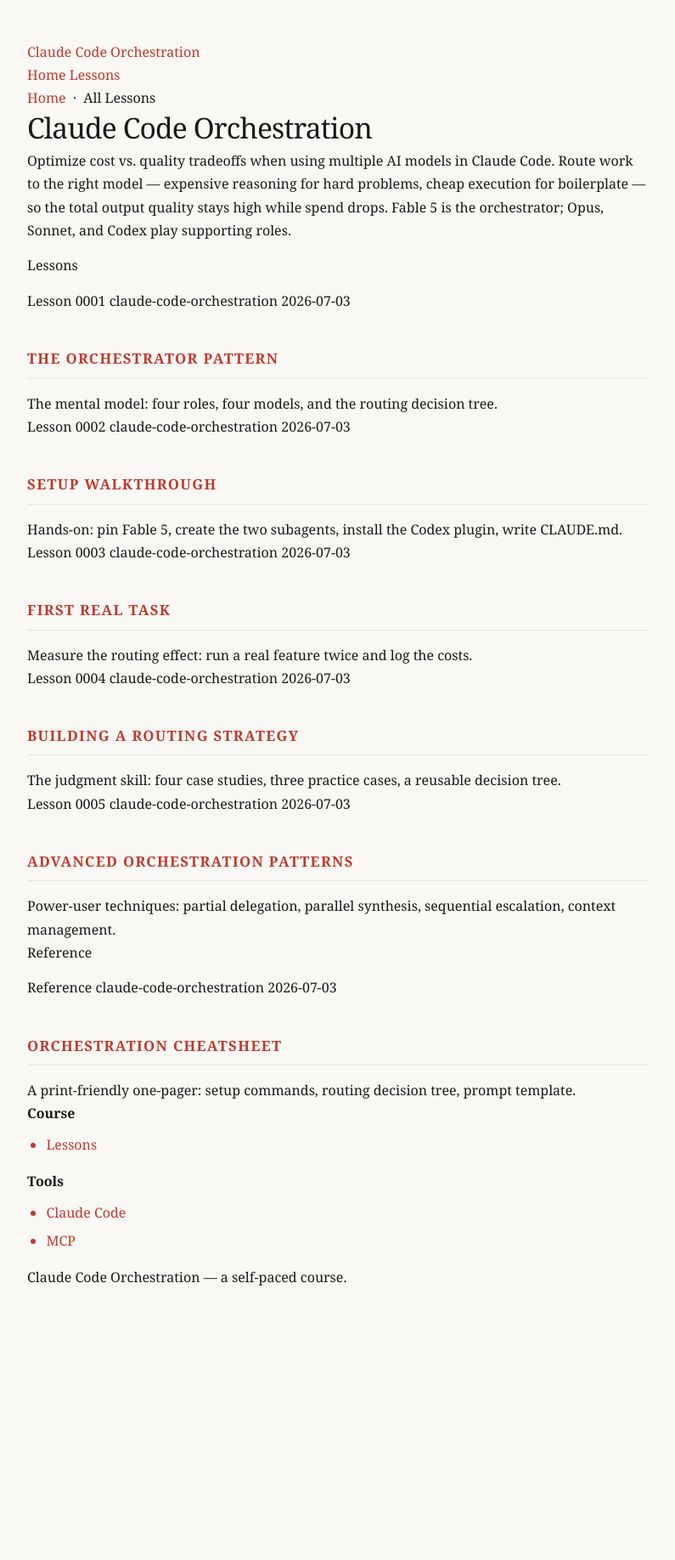
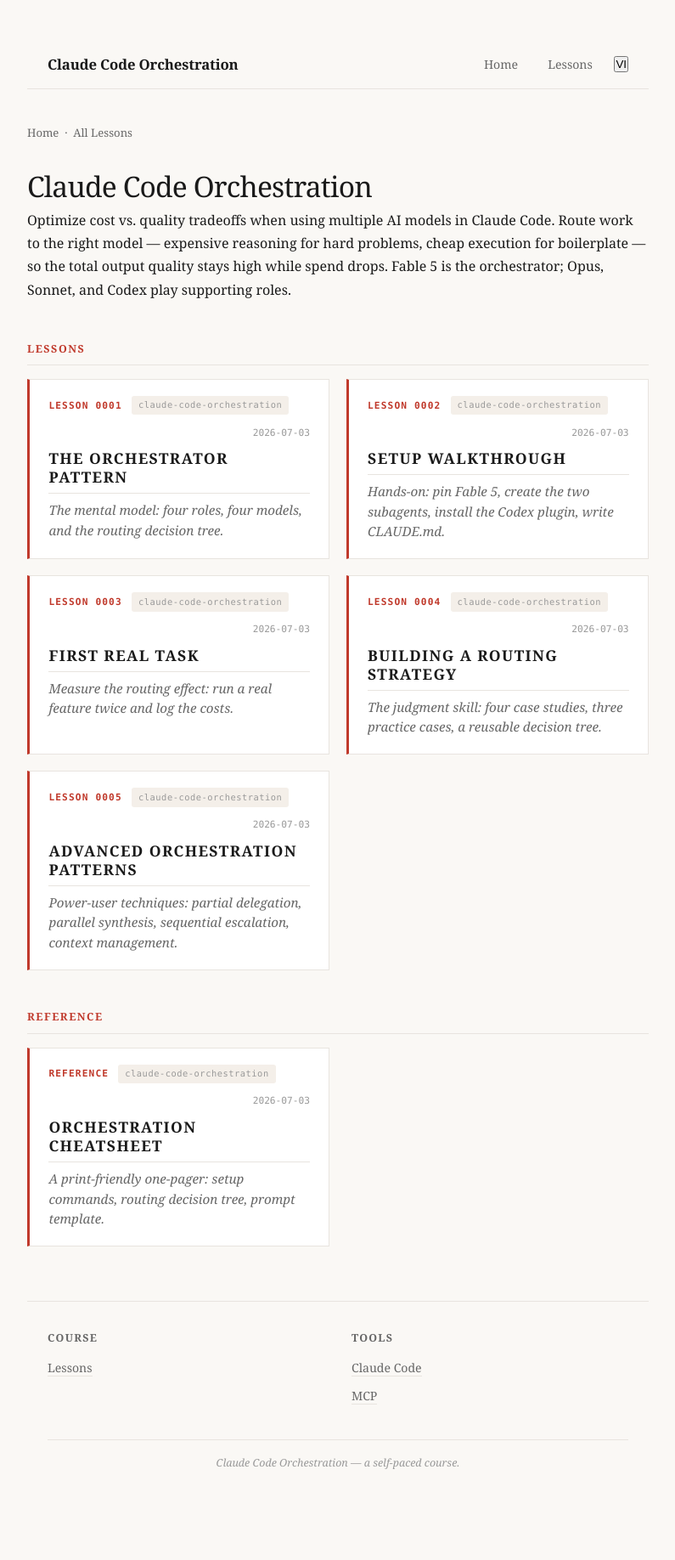
Before and after one commit to trinq/trinq.github.io, a Jekyll site: the page claude-code-orchestration/index.html, which Jekyll copies as it is, in a window 1280 px wide. Shown: the whole page at 85% size, without its empty margins (242-1037 px from the left). Built offline with Jekyll 4.4.1, drawn with Linux system fonts in a browser that asks for light colours; before the commit the page ends 1597 px from its top, so only the background shows below that.

Commit message:
fix(orchestration): add missing chrome styles (header, footer, cards) + i18n.js
The course index referenced classes (.site-header, .lesson-grid, .card-*)
that weren't defined in styles.css, so the header rendered as plain text
and the lessons grid had no card styling. Added chrome section using the
existing Tufte/cream palette (--bg #faf8f5, --accent #c0392b, Georgia,
SF Mono). Lesson-interior styles untouched.

Also added assets/i18n.js (copied from four-loops) so the index.html
script tag stops 404'ing in the console.

Co-authored-by: Cursor <cursoragent@cursor.com>

```diff
--- /dev/null
+++ b/claude-code-orchestration/assets/i18n.js
@@ -0,0 +1,146 @@
+/**
+ * i18n.js — lightweight in-page translation using Google Translate (unofficial API)
+ *
+ * Usage:
+ *   <script src="i18n.js" data-source="en" data-target="vi"></script>
+ *
+ * How it works:
+ *   1. On load, caches the English original in memory.
+ *   2. On first translate, calls Google Translate API and caches the result.
+ *   3. Subsequent toggles are instant (cache hit).
+ *   4. Translation state persists via sessionStorage across page navigations.
+ */
+
+(function () {
+  'use strict';
+
+  const GT_URL = (text, sl, tl) =>
+    `https://translate.googleapis.com/translate_a/single?client=webapp` +
+    `&sl=${sl}&tl=${tl}&hl=${tl}&dt=t&q=${encodeURIComponent(text)}`;
+
+  const cache = new Map();
+  let isTranslated = false;
+  let isTranslating = false;
+
+  const $ = (sel, ctx) => (ctx || document).querySelector(sel);
+
+  function parseResponse(data) {
+    if (!Array.isArray(data)) throw new Error('Unexpected response');
+    return data[0].map((seg) => seg[0]).join('');
+  }
+
+  async function translate(text, sourceLang, targetLang) {
+    const res = await fetch(GT_URL(text, sourceLang, targetLang));
+    if (!res.ok) throw new Error(`HTTP ${res.status}`);
+    const data = await res.json();
+    return parseResponse(data);
+  }
+
+  async function translatePage(sourceLang, targetLang, mainEl) {
+    const key = location.href;
+    let stored = cache.get(key);
+    if (!stored) {
+      const html = mainEl.innerHTML;
+      const translated = await translate(html, sourceLang, targetLang);
+      stored = { en: html, vi: translated };
+      cache.set(key, stored);
+    }
+    return stored[targetLang];
+  }
+
+  function buildToggle(sourceLang, targetLang) {
+    const btn = document.createElement('button');
+    btn.className = 'lang-toggle';
+    btn.setAttribute('aria-label', `Switch to ${targetLang}`);
+    btn.setAttribute('data-action', 'lang-toggle');
+
+    function refreshLabel() {
+      btn.textContent = isTranslated
+        ? sourceLang.toUpperCase()
+        : targetLang.toUpperCase();
+    }
+    refreshLabel();
+
+    btn.addEventListener('click', async () => {
+      if (isTranslating) return;
+
+      if (!isTranslated) {
+        const main = $('main');
+        if (!main) return;
+
+        btn.classList.add('loading');
+        btn.textContent = '…';
+        isTranslating = true;
+
+        try {
+          const target = await translatePage(sourceLang, targetLang, main);
+          main.innerHTML = target;
+          isTranslated = true;
+          sessionStorage.setItem('i18n_translated', '1');
+          document.documentElement.lang = targetLang;
+        } catch (err) {
+          console.error('[i18n] Translation failed:', err);
+          btn.textContent = '!';
+          setTimeout(refreshLabel, 1500);
+        } finally {
+          btn.classList.remove('loading');
+          isTranslating = false;
+          refreshLabel();
+        }
+      } else {
+        const main = $('main');
+        const key = location.href;
+        const stored = cache.get(key);
+        if (stored) main.innerHTML = stored[sourceLang];
+        isTranslated = false;
+        sessionStorage.removeItem('i18n_translated');
+        document.documentElement.lang = sourceLang;
+        refreshLabel();
+      }
+    });
+
+    return btn;
+  }
+
+  function autoAppendToggle(sourceLang, targetLang) {
+    const nav = $('.site-nav');
+    if (nav) {
+      nav.appendChild(buildToggle(sourceLang, targetLang));
+    } else {
+      document.body.appendChild(buildToggle(sourceLang, targetLang));
+    }
+  }
+
+  function init() {
+    const script = $('script[data-source][data-target]');
+    if (!script) return;
+
+    const sourceLang = script.dataset.source;
+    const targetLang = script.dataset.target;
+
+    if (sessionStorage.getItem('i18n_translated') === '1') {
+      const main = $('main');
+      const key = location.href;
+      const stored = cache.get(key);
+      if (stored) {
+        main.innerHTML = stored[targetLang];
+        isTranslated = true;
+        document.documentElement.lang = targetLang;
+      }
+    }
+
+    autoAppendToggle(sourceLang, targetLang);
+  }
+
+  window.__i18n = {
+    translate,
+    getCache: () => cache,
+    getIsTranslated: () => isTranslated,
+  };
+
+  if (document.readyState === 'loading') {
+    document.addEventListener('DOMContentLoaded', init);
+  } else {
+    init();
+  }
+})();
--- a/claude-code-orchestration/assets/styles.css
+++ b/claude-code-orchestration/assets/styles.css
@@ -348,6 +348,198 @@ tr:hover td { background: var(--code-bg); }
 .footer-nav a { color: var(--accent); }
 .footer-nav a:hover { border-bottom-color: var(--accent); }
 
+/* ---- Site chrome (sibling to the lesson-interior rules above) ---- */
+
+/* Header */
+.site-header {
+  background: var(--bg);
+  border-bottom: 1px solid var(--rule);
+  padding: 0 1.5rem;
+  margin-bottom: 2.5rem;
+}
+.site-header-inner {
+  max-width: 780px;
+  margin: 0 auto;
+  display: flex;
+  align-items: center;
+  justify-content: space-between;
+  gap: 2rem;
+  height: 3.5rem;
+}
+.site-logo {
+  font-family: Georgia, "Iowan Old Style", "Times New Roman", serif;
+  font-size: 1.05rem;
+  font-weight: 700;
+  color: var(--ink);
+  letter-spacing: -0.01em;
+  text-decoration: none;
+  border-bottom: none;
+  white-space: nowrap;
+}
+.site-logo:hover { color: var(--accent); border-bottom-color: transparent; }
+.site-nav {
+  display: flex;
+  align-items: center;
+  gap: 1rem;
+}
+.site-nav a {
+  font-size: 0.88rem;
+  font-weight: 500;
+  color: var(--ink-soft);
+  text-decoration: none;
+  padding: 0.3rem 0.6rem;
+  border-radius: 3px;
+}
+.site-nav a:hover { color: var(--accent); background: var(--code-bg); }
+.site-nav a.active { color: var(--accent); }
+
+/* Breadcrumbs */
+.crumbs {
+  font-size: 0.82rem;
+  color: var(--ink-soft);
+  margin-bottom: 2rem;
+  font-family: Georgia, "Iowan Old Style", serif;
+}
+.crumbs a { color: var(--ink-soft); }
+.crumbs a:hover { border-bottom-color: var(--ink-soft); }
+
+/* Section label (e.g. "Lessons", "Reference" above the card grid) */
+.section-label {
+  font-size: 0.78rem;
+  font-weight: 700;
+  letter-spacing: 0.12em;
+  text-transform: uppercase;
+  color: var(--accent);
+  margin-top: 2.8rem;
+  margin-bottom: 1rem;
+  padding-bottom: 0.5rem;
+  border-bottom: 1px solid var(--rule);
+}
+
+/* Lesson grid (the card container) */
+.lesson-grid {
+  display: grid;
+  grid-template-columns: repeat(auto-fill, minmax(300px, 1fr));
+  gap: 1.2rem;
+  margin-bottom: 2.5rem;
+}
+
+/* Card */
+.card {
+  border: 1px solid var(--rule);
+  border-left: 3px solid var(--accent);
+  background: #fff;
+  padding: 1.2rem 1.4rem;
+  transition: transform 0.15s, border-color 0.15s, box-shadow 0.15s;
+}
+.card:hover {
+  transform: translateY(-1px);
+  border-color: var(--rule-strong);
+  border-left-color: var(--accent);
+  box-shadow: 0 2px 12px rgba(192, 57, 43, 0.06);
+}
+.card-meta {
+  display: flex;
+  align-items: center;
+  gap: 0.7rem;
+  margin-bottom: 0.6rem;
+  flex-wrap: wrap;
+}
+.card-num {
+  font-family: "SF Mono", Menlo, monospace;
+  font-size: 0.7rem;
+  font-weight: 700;
+  letter-spacing: 0.1em;
+  text-transform: uppercase;
+  color: var(--accent);
+}
+.card-category-badge {
+  font-family: "SF Mono", Menlo, monospace;
+  font-size: 0.65rem;
+  letter-spacing: 0.05em;
+  color: var(--ink-dim);
+  background: var(--code-bg);
+  padding: 0.15rem 0.5rem;
+  border-radius: 3px;
+}
+.card-time {
+  font-family: "SF Mono", Menlo, monospace;
+  font-size: 0.7rem;
+  color: var(--ink-dim);
+  margin-left: auto;
+}
+.card-title {
+  font-size: 1.1rem;
+  font-weight: 700;
+  line-height: 1.25;
+  margin: 0.3rem 0 0.5rem;
+}
+.card-title a {
+  color: var(--ink);
+  text-decoration: none;
+  border-bottom: 1px solid transparent;
+}
+.card-title a:hover { color: var(--accent); border-bottom-color: var(--accent); }
+.card-desc {
+  font-size: 0.95rem;
+  color: var(--ink-soft);
+  line-height: 1.55;
+  margin: 0;
+  font-style: italic;
+}
+
+/* Footer */
+.site-footer {
+  margin-top: 4rem;
+  padding: 2rem 1.5rem 1.5rem;
+  border-top: 1px solid var(--rule);
+  background: var(--bg);
+}
+.site-footer-inner {
+  max-width: 780px;
+  margin: 0 auto;
+  display: grid;
+  grid-template-columns: 1fr 1fr;
+  gap: 2rem;
+}
+.site-footer h4 {
+  font-size: 0.78rem;
+  font-weight: 700;
+  letter-spacing: 0.1em;
+  text-transform: uppercase;
+  color: var(--ink-soft);
+  margin-bottom: 0.7rem;
+}
+.site-footer ul {
+  list-style: none;
+  padding: 0;
+  margin: 0;
+}
+.site-footer li { margin-bottom: 0.35rem; }
+.site-footer a {
+  font-size: 0.88rem;
+  color: var(--ink-soft);
+  text-decoration: none;
+  border-bottom: 1px solid var(--rule);
+}
+.site-footer a:hover { color: var(--accent); border-bottom-color: var(--accent); }
+.site-footer-bottom {
+  max-width: 780px;
+  margin: 2rem auto 0;
+  padding-top: 1rem;
+  border-top: 1px solid var(--rule);
+  text-align: center;
+  font-size: 0.78rem;
+  color: var(--ink-dim);
+  font-style: italic;
+}
+
+@media (max-width: 600px) {
+  .site-header-inner { flex-direction: column; height: auto; padding: 0.8rem 0; gap: 0.5rem; }
+  .site-nav { gap: 0.5rem; }
+  .site-footer-inner { grid-template-columns: 1fr; }
+}
+
 /* ---- Print ---- */
 @media print {
   body {
@@ -358,8 +550,8 @@ tr:hover td { background: var(--code-bg); }
     font-size: 11pt;
   }
   h1, h2, h3 { page-break-after: avoid; }
-  .arch-node, .steps li, .callout, pre, .quiz, .next-up { break-inside: avoid; }
+  .arch-node, .steps li, .callout, pre, .quiz, .next-up, .card { break-inside: avoid; }
   a { color: #1a1a1a; text-decoration: underline; }
-  .footer-nav, .quiz-feedback { display: none; }
+  .site-header, .site-footer, .footer-nav, .quiz-feedback { display: none; }
   .arch-node { box-shadow: none; }
 }
```
